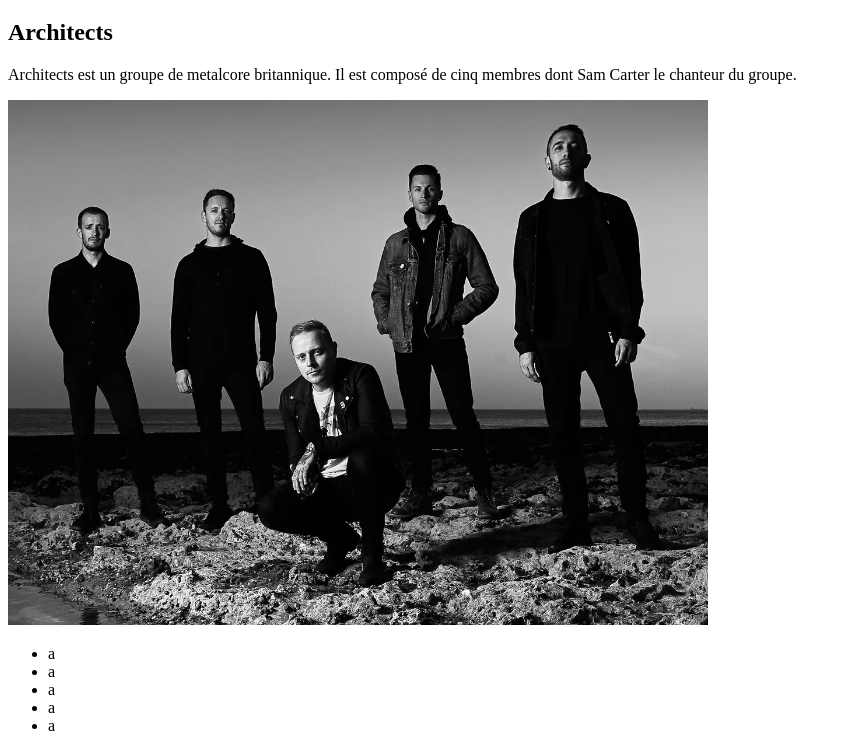
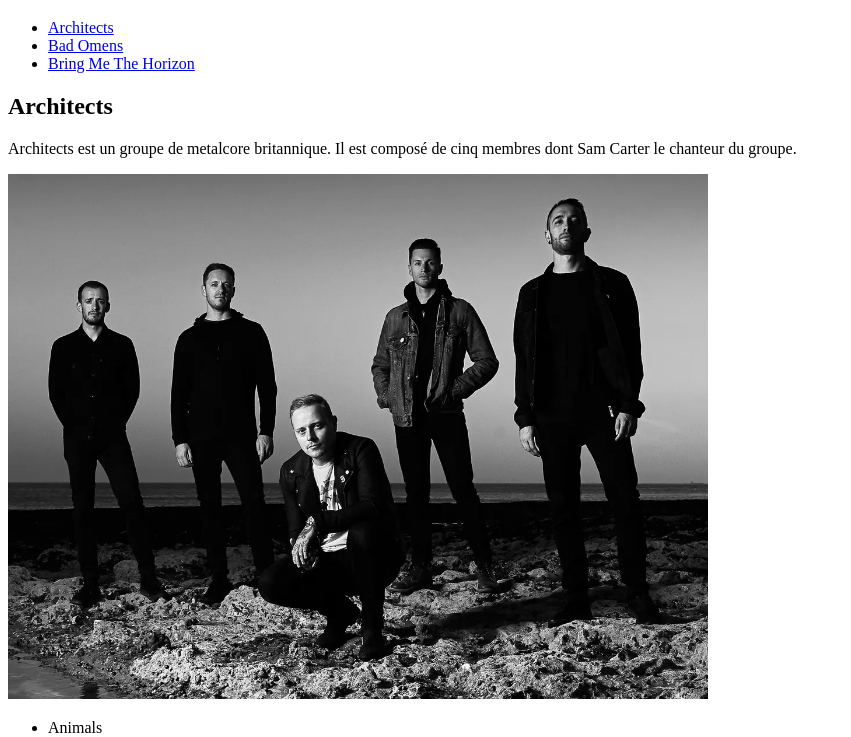
Before and after one commit to ColyneThomasPro/SiteGroupesDeMetal, a plain HTML site: page index.html in a window 1280 px wide. Shown: the part 61-798 px from the top of the page, without its empty margins (0-851 px from the left). Drawn offline with Linux system fonts and the light colour scheme.

Commit message:
ajout du menu et corps du html rempli des informations essentielles

```diff
--- a/index.html
+++ b/index.html
@@ -9,21 +9,28 @@
 </head>
 <body>
     <h1>Métal head</h1>
-    <section>
+    <nav>
+        <ul>
+            <li><a href="#Architects">Architects</a></li>
+            <li><a href="#Bad Omens">Bad Omens</a></li>
+            <li><a href="#BMTH">Bring Me The Horizon</a></li>
+        </ul>
+    </nav>
+    <section id="Architects">
         <h2>Architects</h2>
         <p>Architects est un groupe de metalcore britannique. Il est composé de cinq membres dont Sam Carter le chanteur du groupe.</p>
         <img src="assets/image/architects.jpg" alt="photo du groupe de métal Architects">
         <ul>
-            <li>a</li>
-            <li>a</li>
-            <li>a</li>
-            <li>a</li>
-            <li>a</li>
+            <li>Animals</li>
+            <li>Doomsday</li>
+            <li>Deep Fake</li>
+            <li>Hereafter</li>
+            <li>Royal Beggars</li>
         </ul>
         <a href="https://www.youtube.com/watch?v=TnCUJVPQH3I">Dernier clip du groupe Architects</a>
     </section>
 
-    <section>
+    <section id="Bad Omens">
         <h2>Bad Omens</h2>
         <p>Lorem ipsum dolor sit amet consectetur adipisicing elit. Nemo, omnis illum, consequatur accusantium a quo quia itaque repellendus saepe non similique perferendis eius, molestias reiciendis laborum corrupti quae ea explicabo.</p>
         <img src="assets/image/badomens.png" alt="photo du groupe de métal Bad Omens">
@@ -38,16 +45,16 @@
         <a href="https://www.youtube.com/watch?v=ouW_RCAI0sg">Clip populaire de Bad Omens</a>
     </section>
 
-    <section>
+    <section id="BMTH">
         <h2>Bring Me The Horizon</h2>
         <p>Lorem ipsum dolor sit amet consectetur adipisicing elit. Nemo, omnis illum, consequatur accusantium a quo quia itaque repellendus saepe non similique perferendis eius, molestias reiciendis laborum corrupti quae ea explicabo.</p>
         <img src="assets/image/bmth.jpg" alt="photo du groupe de métal Bring Me The Horizon">
         <ul>
-            <li>a</li>
-            <li>a</li>
-            <li>a</li>
-            <li>a</li>
-            <li>a</li>
+            <li>Shadow Moses</li>
+            <li>1x1</li>
+            <li>Happy Song</li>
+            <li>Doomed</li>
+            <li>Can You Feel My Heart</li>
         </ul>
         <a href="https://www.youtube.com/channel/UCAayZDDj3uom0QpSJiwLoUw">Page youtube du groupe BMTH</a>
     </section>
```
